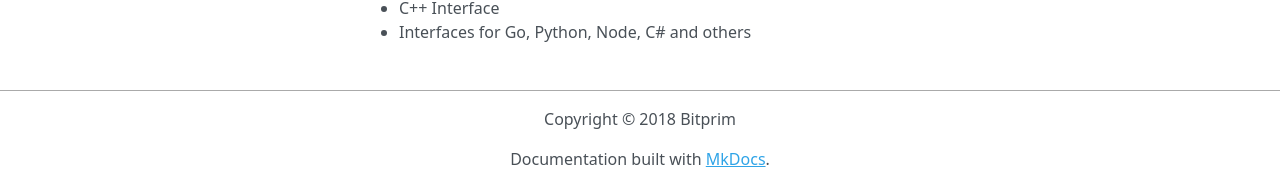
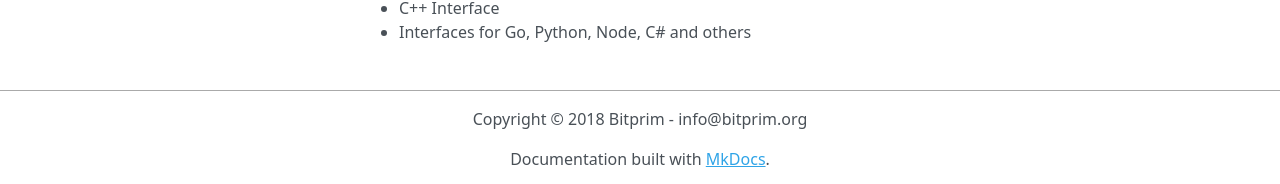
Before and after one commit to k-nuth/docs, an MkDocs documentation site: the page built from docs/index.md, in a window 1280 px wide and 1137 px high. Shown: the part 950-1134 px from the top of the window. Built offline with MkDocs 1.6.1, drawn with Linux system fonts in a browser that asks for light colours; nearby versions of some CDN libraries; old or Windows-style settings are respelled for this version of MkDocs.

Commit message:
added mail

```diff
--- a/mkdocs.yml
+++ b/mkdocs.yml
@@ -31,7 +31,7 @@ pages:
     - About:
         - Team: team.md
 
-copyright: Copyright &copy; 2018 Bitprim
+copyright: Copyright &copy; 2018 Bitprim - info@bitprim.org
 
 markdown_extensions:
     - toc:
```
